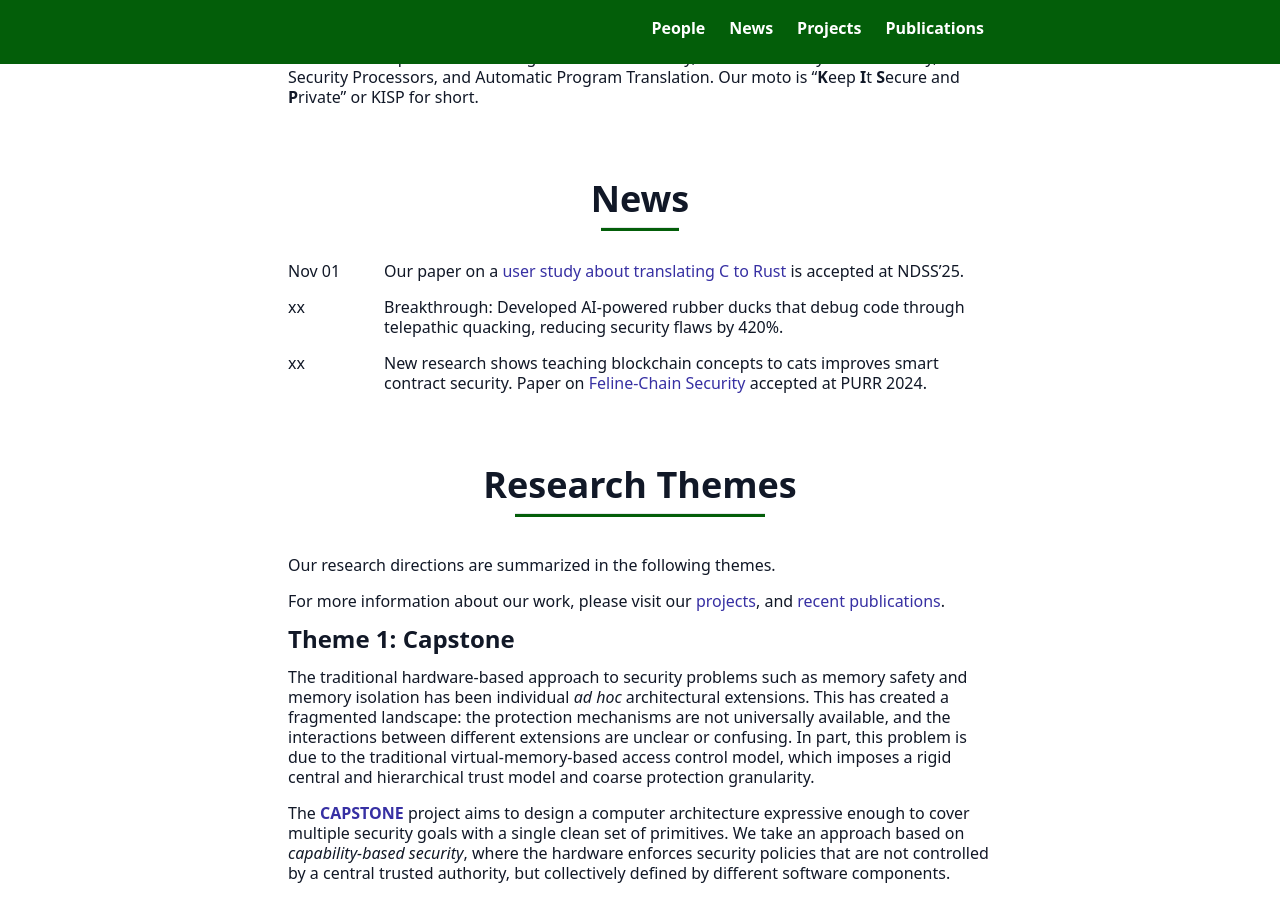
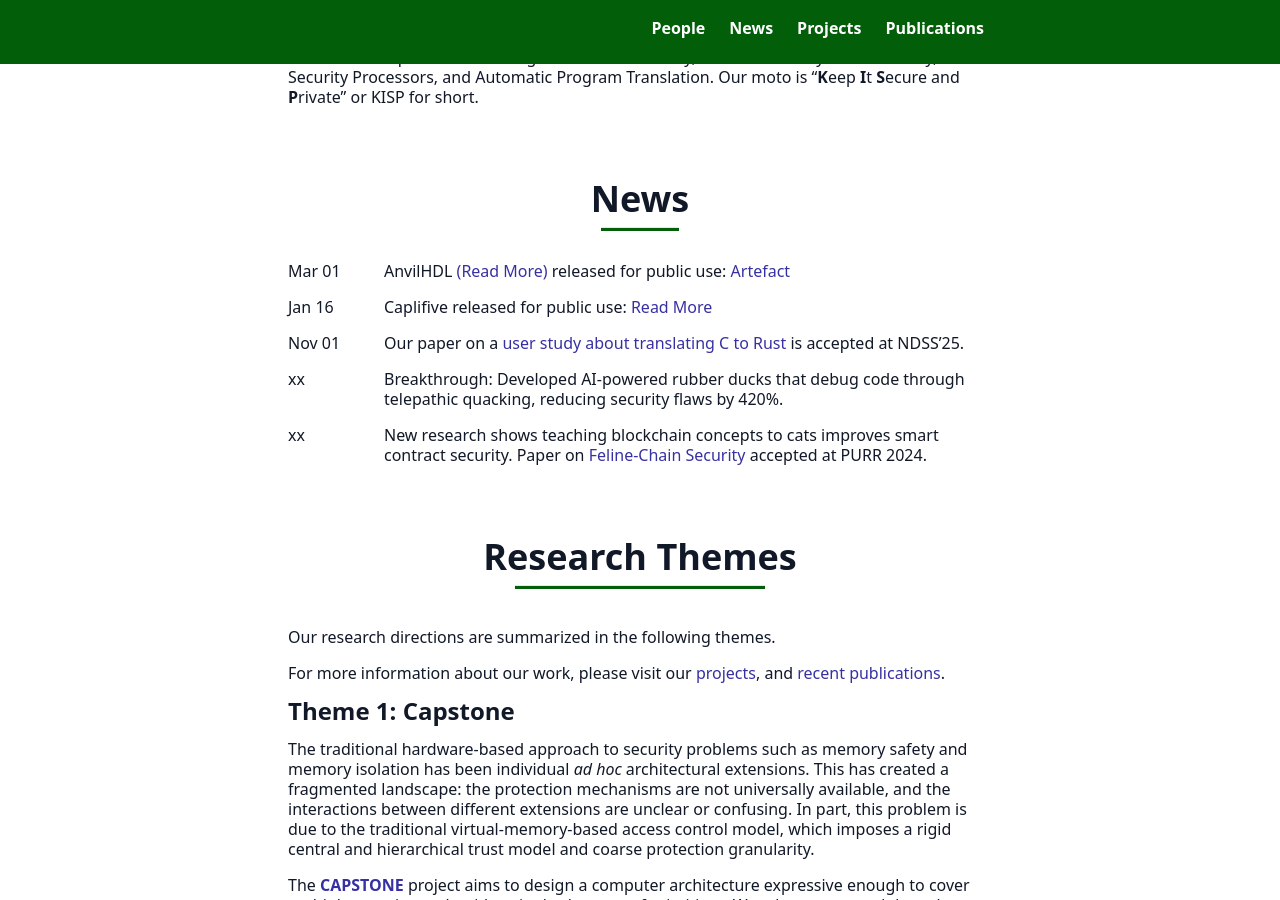
Before and after one commit to kisp-nus/kisp-nus.github.io, a Jekyll site: the page built from onepage/index.html, in a window 1280 px wide and 900 px high, scrolled down 788 px. Built offline with Jekyll 4.4.1, drawn with Linux system fonts in a browser that asks for light colours.

Commit message:
add recent news capstone

```diff
--- a/_data/onepage/news.yml
+++ b/_data/onepage/news.yml
@@ -1,3 +1,7 @@
+- date: "Mar 01"
+  content : "AnvilHDL [(Read More)](https://capstone.kisp-lab.org) released for public use: [Artefact](https://github.com/jasonyu1996/anvil)"
+- date: "Jan 16"
+  content : "Caplifive released for public use: [Read More](https://capstone.kisp-lab.org/2025-01-16-caplifive-release/)"
 - date: "Nov 01"
   content: "Our paper on a [user study about translating C to Rust](https://arxiv.org/abs/2411.14174) is accepted at NDSS'25."
 
```
